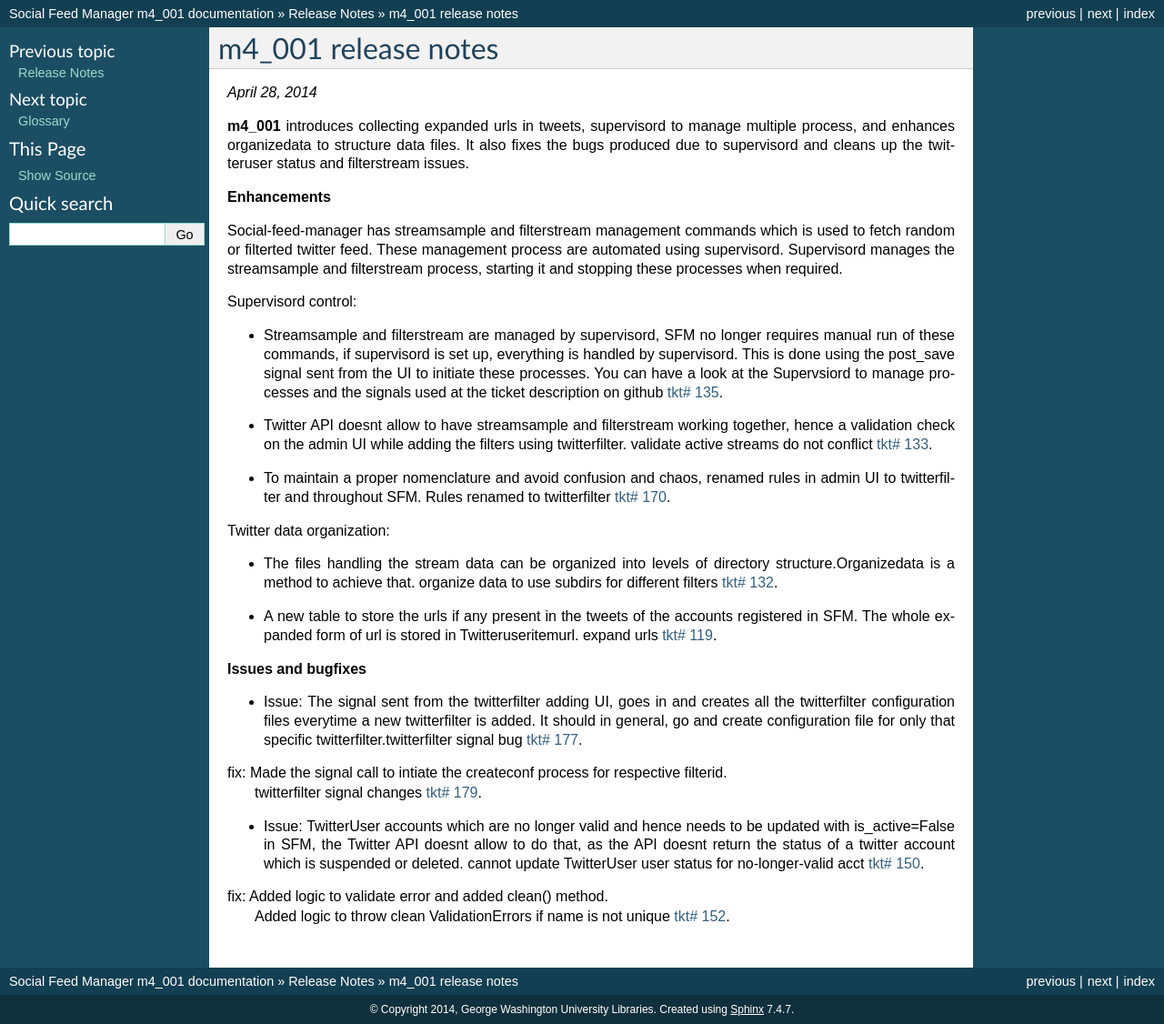
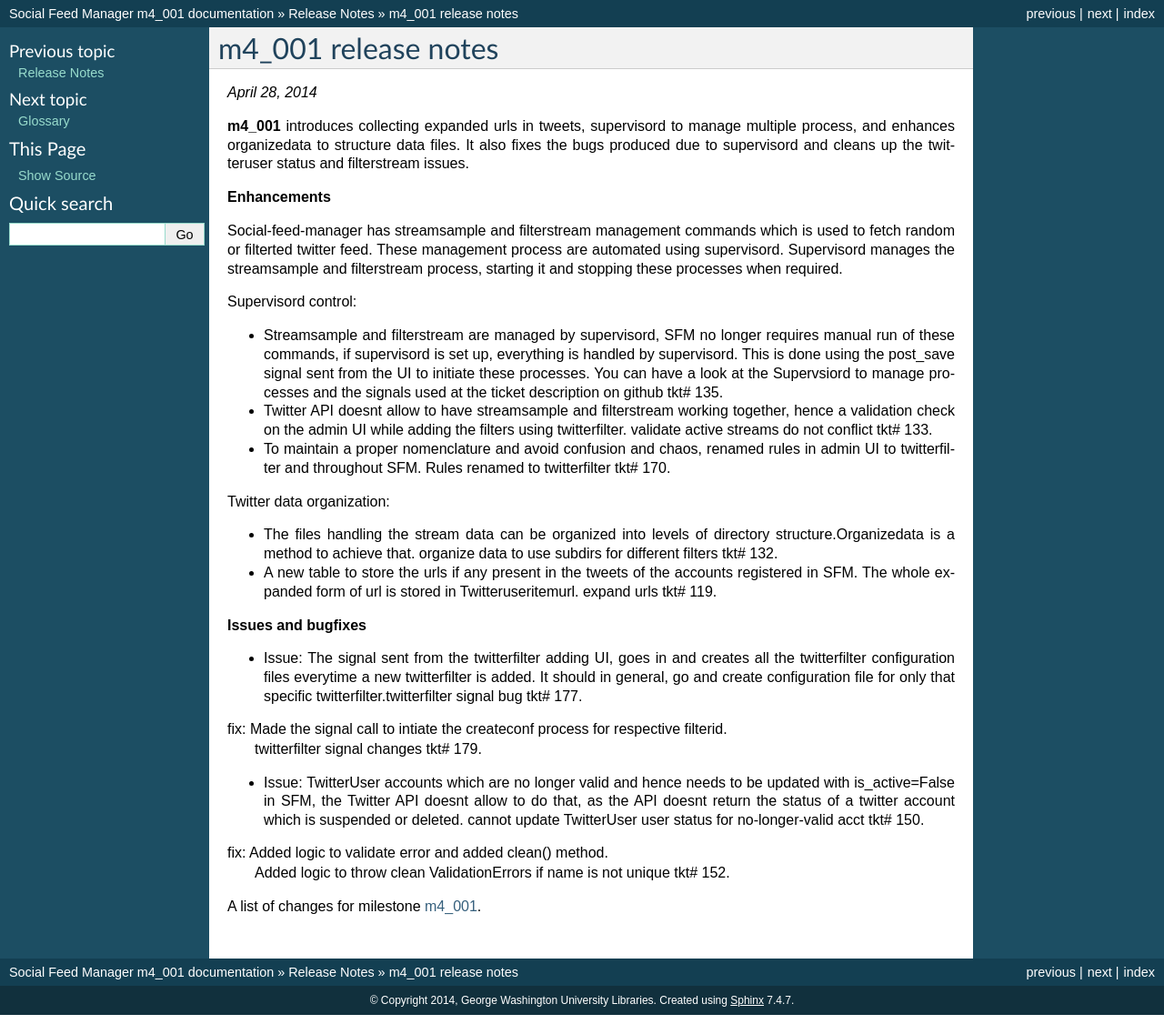
Before and after one commit to gwu-libraries/social-feed-manager, a Sphinx documentation site: the page built from docs/m4_001_release_notes.rst, in a window 1280 px wide. Shown: the whole page at 91% size. Built offline with Sphinx 7.4.7, drawn with Linux system fonts in a browser that asks for light colours; pages that are not in the unit, such as notebooks, are missing from menus.

Commit message:
added new file for m4_002 release

```diff
--- a/docs/m4_001_release_notes.rst
+++ b/docs/m4_001_release_notes.rst
@@ -14,48 +14,41 @@
 Supervisord control:
 
 - Streamsample and filterstream are managed by supervisord, SFM no longer requires manual run of these commands, if supervisord is set up, everything is handled by supervisord. This is done using the    post_save signal sent from the UI to initiate these processes.
-  You can have a look at the Supervsiord to manage processes and the signals used at the ticket description on github `tkt# 135`_.
+  You can have a look at the Supervsiord to manage processes and the signals used at the ticket description on github tkt# 135.
 
-.. _tkt# 135: https://github.com/gwu-libraries/social-feed-manager/issues/135
 
 - Twitter API doesnt allow to have streamsample and filterstream working together, hence a validation check on the admin UI while adding the filters using twitterfilter.
-  validate active streams do not conflict `tkt# 133`_.
+  validate active streams do not conflict tkt# 133.
 
-.. _tkt# 133: https://github.com/gwu-libraries/social-feed-manager/issues/133
 
 - To maintain a proper nomenclature and avoid confusion and chaos, renamed rules in admin UI to twitterfilter and throughout SFM.
-  Rules renamed to twitterfilter `tkt# 170`_.
+  Rules renamed to twitterfilter tkt# 170.
 
-.. _tkt# 170: https://github.com/gwu-libraries/social-feed-manager/issues/170
 
 Twitter data organization:
 
 - The files handling the stream data can be organized  into levels of directory structure.Organizedata is a method to achieve that.
-  organize data to use subdirs for different filters `tkt# 132`_.
+  organize data to use subdirs for different filters tkt# 132.
 
-.. _tkt# 132: https://github.com/gwu-libraries/social-feed-manager/issues/132
 
 - A new table to store the urls if any present in the tweets of the accounts registered in SFM. The whole expanded form of url is stored in Twitteruseritemurl.
-  expand urls `tkt# 119`_.
+  expand urls tkt# 119.
 
-.. _tkt# 119: https://github.com/gwu-libraries/social-feed-manager/issues/119
 
 **Issues and bugfixes**
 
-- Issue: The signal sent from the twitterfilter adding UI, goes in and creates all the twitterfilter configuration files everytime a new twitterfilter is added. It should in general, go and create configuration file for only that specific twitterfilter.twitterfilter signal bug `tkt# 177`_.
-
-.. _tkt# 177: https://github.com/gwu-libraries/social-feed-manager/issues/177
+- Issue: The signal sent from the twitterfilter adding UI, goes in and creates all the twitterfilter configuration files everytime a new twitterfilter is added. It should in general, go and create configuration file for only that specific twitterfilter.twitterfilter signal bug tkt# 177.
 
 fix: Made the signal call to intiate the createconf process for respective filterid.
-  twitterfilter signal changes `tkt# 179`_.
+  twitterfilter signal changes tkt# 179.
 
-.. _tkt# 179: https://github.com/gwu-libraries/social-feed-manager/pull/179
 
-- Issue: TwitterUser accounts which are no longer valid and hence needs to be updated with is_active=False in SFM, the Twitter API doesnt allow to do that, as the API doesnt return the status of a twitter account which is suspended or deleted. cannot update TwitterUser user status for no-longer-valid acct `tkt# 150`_.
+- Issue: TwitterUser accounts which are no longer valid and hence needs to be updated with is_active=False in SFM, the Twitter API doesnt allow to do that, as the API doesnt return the status of a twitter account which is suspended or deleted. cannot update TwitterUser user status for no-longer-valid acct tkt# 150.
 
-.. _tkt# 150:   https://github.com/gwu-libraries/social-feed-manager/issues/150
 
 fix:  Added logic to validate error and added clean() method.
-      Added logic to throw clean ValidationErrors if name is not unique `tkt# 152`_.
+      Added logic to throw clean ValidationErrors if name is not unique tkt# 152.
 
-.. _tkt# 152: https://github.com/gwu-libraries/social-feed-manager/pull/152
+A list of changes for milestone `m4_001`_.
+
+.. _m4_001: https://github.com/gwu-libraries/social-feed-manager/issues?milestone=5&state=closed
--- a/docs/release_notes.rst
+++ b/docs/release_notes.rst
@@ -11,4 +11,5 @@
 .. toctree::
    :maxdepth: 2
 
+   m4_002 release notes <m4_002_release_notes>
    m4_001 release notes <m4_001_release_notes>
```
